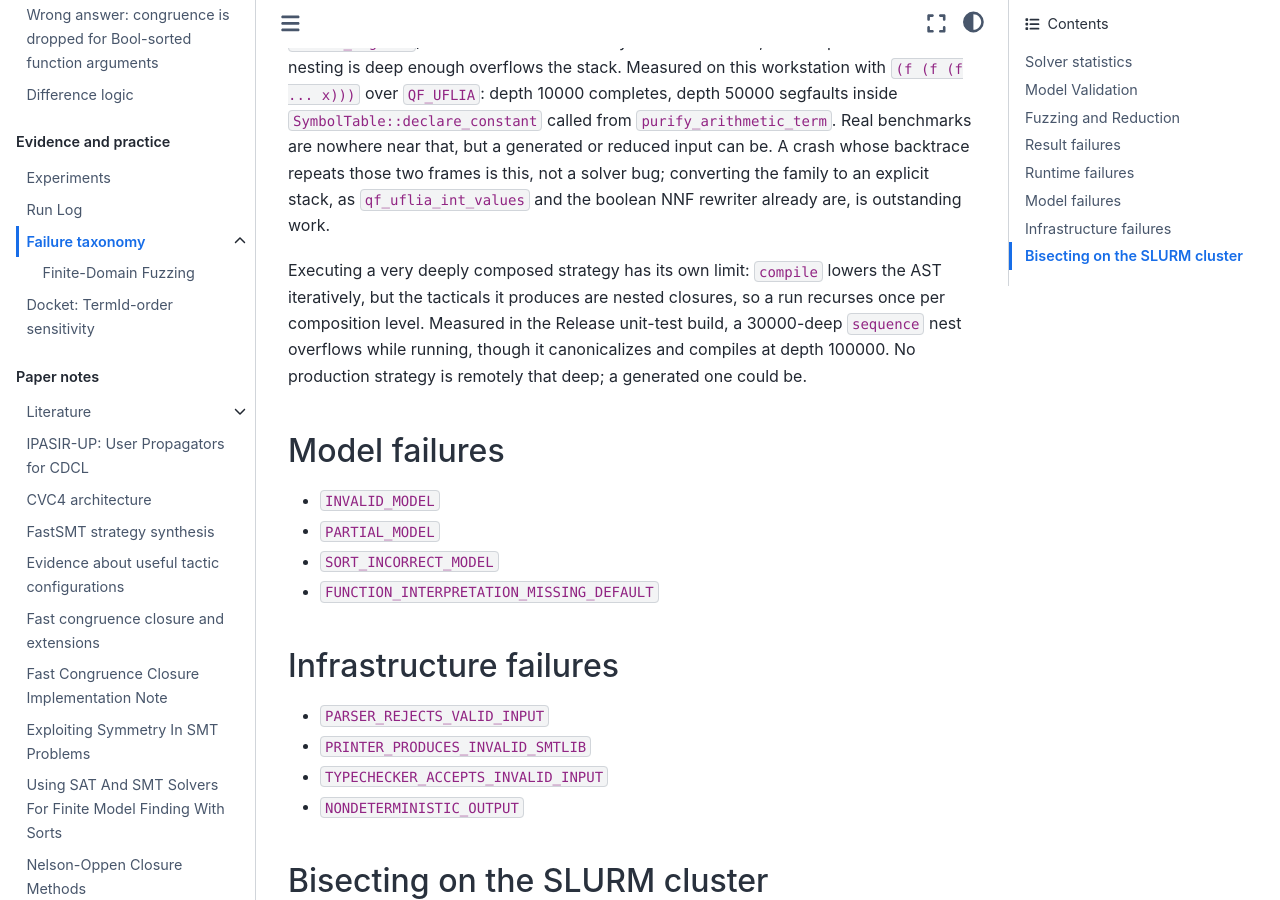
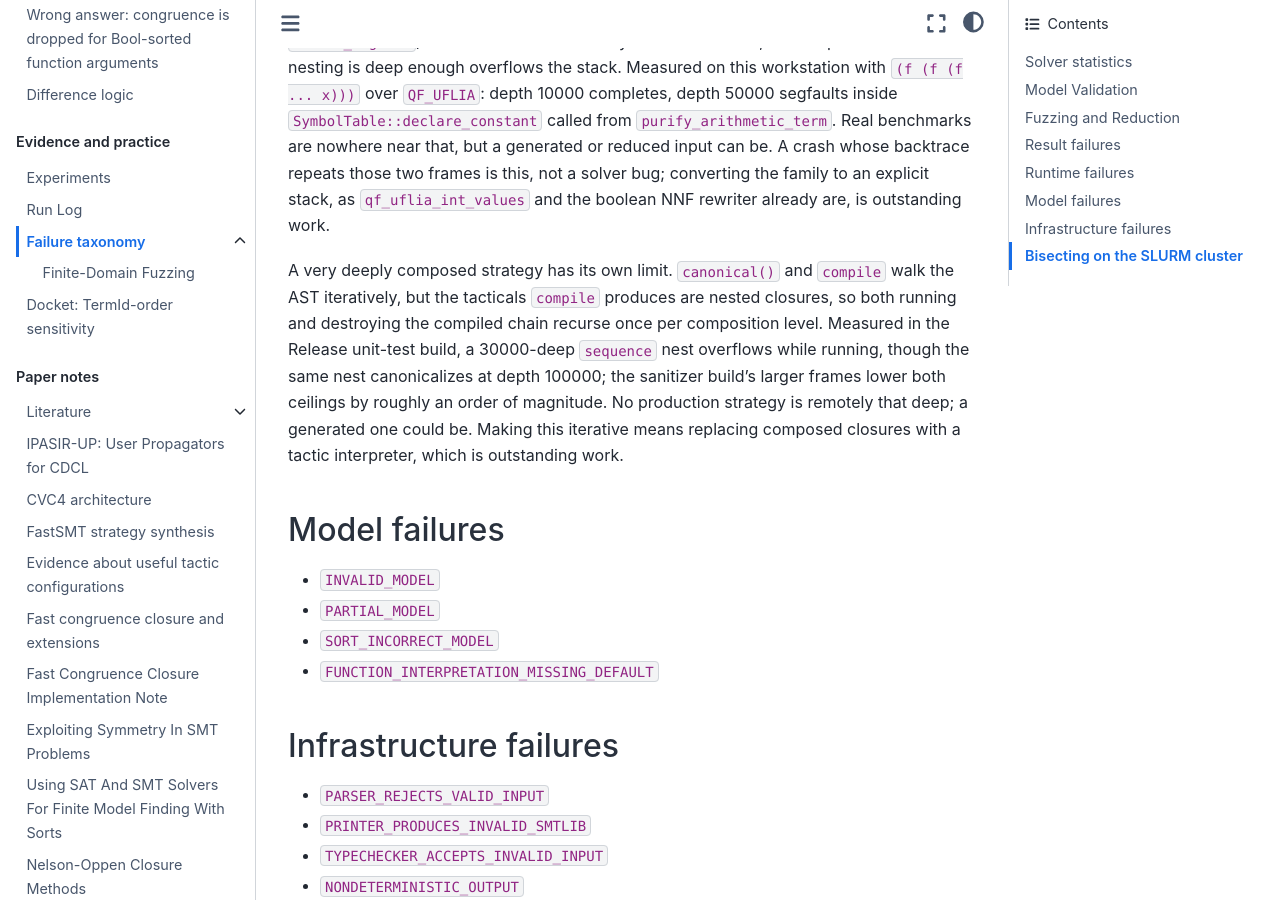
Before and after one commit to primo-solver/primo, a Jupyter Book: the page built from docs/debugging.md, in a window 1280 px wide and 900 px high, scrolled down 33667 px. Built offline with Jupyter Book 1.0.4 settings and Sphinx 7.4.7 and the Sphinx Book theme 1.1.4, drawn with Linux system fonts in a browser that asks for light colours.

Commit message:
Split the strategy depth test by what actually limits it
The 100000-deep nest passed in Release but overflowed under make asan-test:
the sanitizer's larger frames cannot destroy a compiled chain, or a Strategy
nest, that deep. Compiling and rendering have different ceilings because the
lowered tacticals are nested closures whose teardown and execution recurse per
level no matter how they were built, so the test now renders at one depth and
compiles at another.

12000 is the rendered depth: the recursive canonical() overflows there in both
the Release and the sanitizer build, and the iterative one clears both. The
compiled nest is 2000, which the sanitizer build can run and tear down.

Co-Authored-By: Claude Opus 5 <noreply@anthropic.com>
Claude-Session: https://claude.ai/code/session_013bdUR8u58xFjcic7cNjFm6

```diff
--- a/docs/debugging.md
+++ b/docs/debugging.md
@@ -1308,12 +1308,15 @@ frames is this, not a solver bug; converting the family to an explicit stack,
 as `qf_uflia_int_values` and the boolean NNF rewriter already are, is
 outstanding work.
 
-Executing a very deeply composed strategy has its own limit: `compile` lowers
-the AST iteratively, but the tacticals it produces are nested closures, so a
-run recurses once per composition level. Measured in the Release unit-test
-build, a 30000-deep `sequence` nest overflows while running, though it
-canonicalizes and compiles at depth 100000. No production strategy is remotely
-that deep; a generated one could be.
+A very deeply composed strategy has its own limit. `canonical()` and `compile`
+walk the AST iteratively, but the tacticals `compile` produces are nested
+closures, so both running and destroying the compiled chain recurse once per
+composition level. Measured in the Release unit-test build, a 30000-deep
+`sequence` nest overflows while running, though the same nest canonicalizes at
+depth 100000; the sanitizer build's larger frames lower both ceilings by
+roughly an order of magnitude. No production strategy is remotely that deep; a
+generated one could be. Making this iterative means replacing composed closures
+with a tactic interpreter, which is outstanding work.
 
 ## Model failures
 
```
Also changed, not shown: 1 other file.
